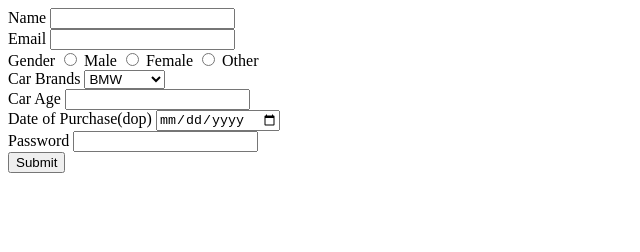
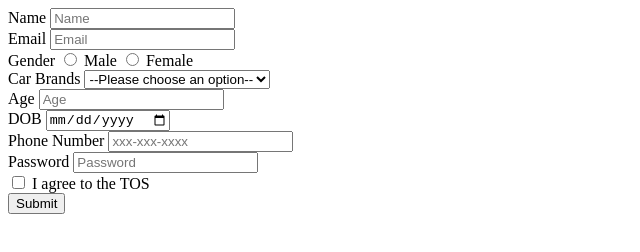
Before and after one commit to acciojob/car-insurance-form-praanjal7, a website: page main.html in a window 1280 px wide. Shown: the whole page, without its empty margins (0-640 px from the left). Drawn offline with Linux system fonts and the light colour scheme.

Commit message:
created a submission

```diff
--- a/main.html
+++ b/main.html
@@ -1,56 +1,52 @@
 <!DOCTYPE html>
-
 <html>
-
 <head>
+  <title>Signup Form</title>
   <link rel="stylesheet" href="styles.css">
 </head>
+<body>
 
-<body>
-	<!-- the entire body must be written by student -->
-	<form>
+  <form method="post">
     <label for="name">Name</label>
-		<input type="text" id="name" required><br>
+    <input type="text" id="name" name="name" placeholder="Name" required><br>
 
     <label for="email">Email</label>
-		<input type="email" id="email" required><br>
+    <input type="email" id="email" name="email" placeholder="Email" required><br>
 
-		<label >Gender</label>
-		<input type="radio" id="male" value="male" name="male" required>
-		<label for="male">Male</label>
-		<input type="radio" id="female" value="female" name="female" >
-		<label for="female">Female</label>
-		<input type="radio" id="other" value="other" name="other" >
-		<label for="other">Other</label><br>
+    <label>Gender</label>
+    <input type="radio" id="gender_m" name="gender" value="male" required>
+    <label for="gender_m">Male</label>
+    <input type="radio" id="gender_f" name="gender" value="female">
+    <label for="gender_f">Female</label><br>
 
-		<label>Car Brands</label>
-		<select id="cars" name="cars">
+    <label for="cars">Car Brands</label>
+    <select id="cars" name="cars" required>
+      <option value="">--Please choose an option--</option>
       <option value="bmw">BMW</option>
       <option value="audi">Audi</option>
-			<option value="mercedez">Mercedez</option>
+      <option value="mercedes">Mercedes</option>
     </select><br>
 
-		<label for="carage"> Car Age</label>
-		<input name="carage" id="carage" type="number" required><br>
+    <label for="age">Age</label>
+    <input type="number" id="age" name="age" placeholder="Age" required><br>
 
-		<label for="dop">Date of Purchase(dop)</label>
-		<input type="date" name="dop" id="dop" required><br>
+    <label for="dob">DOB</label>
+    <input type="date" id="dob" name="dob" required><br>
+
+    <label for="tel">Phone Number</label>
+    <input type="tel" id="tel" name="tel" placeholder="xxx-xxx-xxxx"><br>
 
     <label for="password">Password</label>
-		<input type="password" id="password" name="password"><br>
+    <input type="password" id="password" name="password" placeholder="Password" required><br>
+
+    <label for="tos">
+      <input type="checkbox" id="tos" name="tos" required>
+      I agree to the TOS
+    </label><br>
 
     <button type="submit">Submit</button>
+  </form>
 
-
-
-
-
-
-
-	</form>
-    <script type="text/javascript" src="./script.js">
-</script>
-
+  <script src="./script.js"></script>
 </body>
-
 </html>
```
Lines whose indentation alone changed are shown as unchanged.
